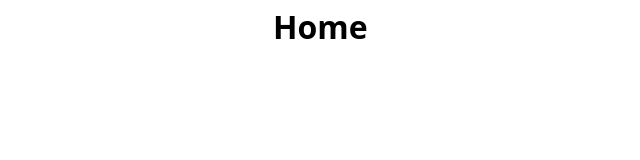
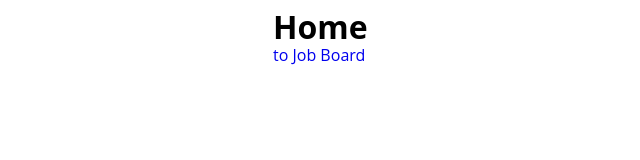
Before and after one commit to l-Bohdan-l/aleannlab_test, a React (Create React App) app: page / in a window 1280 px wide. Shown: the top 160 px of the page, without its empty margins (160-800 px from the left). Built offline with nearby package versions, Linux system fonts and the light colour scheme.

Commit message:
Update Home.jsx

```diff
--- a/src/components/Home/Home.jsx
+++ b/src/components/Home/Home.jsx
@@ -1,9 +1,10 @@
-import { Outlet } from "react-router-dom";
+import { Link, Outlet } from "react-router-dom";
 
 export function Home() {
     return (
         <div>
             <h1>Home</h1>
+            <Link to="/job-board">to Job Board</Link>
             <Outlet/>
         </div>
     )
```
